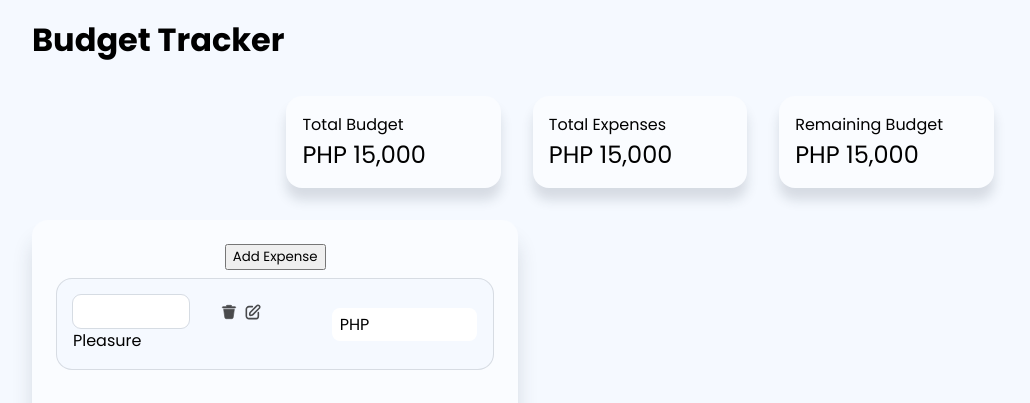
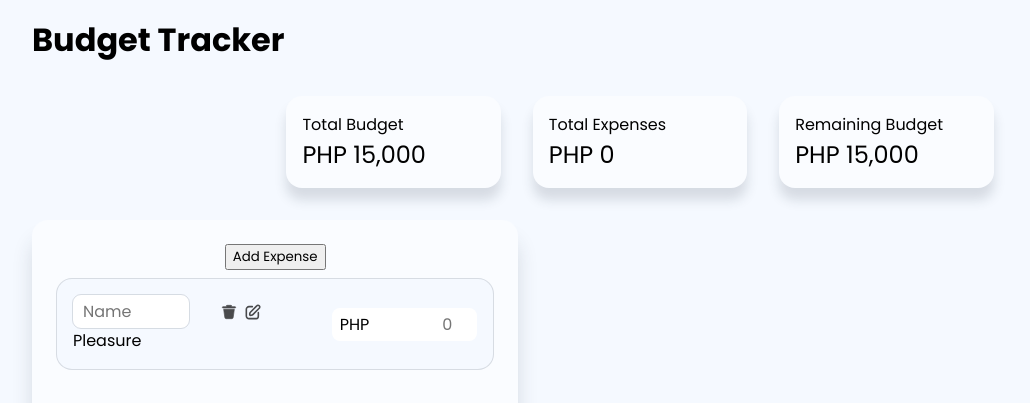
Before and after one commit to Wafflegum/Budget-Tracker, a React (Vite) app: page / in a window 1280 px wide. Both pictures are taken after a click on the button "Add Expense". Shown: the top 403 px of the page, without its empty margins (0-1030 px from the left). Built offline with nearby package versions, Linux system fonts and the light colour scheme.

Commit message:
- Added Local Storage saving - Can now edit expenses

```diff
--- a/src/App.jsx
+++ b/src/App.jsx
@@ -5,39 +5,57 @@ import BudgetCard from './assets/Components/BudgetCard/BudgetCard'
 import './assets/Components/BudgetCard/BudgetCard'
 import Expense from './assets/Components/Expense/Expense'
 function App() {
+	const [totalExpenses, setTotalExpenses] = useState(0)
 	const [expensesData, setExpensesData] = useState([])
 
 	const [newExpense, setNewExpense] = useState({})
 
+	function LoadExpenses() {
+		const storedExpenses = localStorage.getItem('expenses')
+
+		if (storedExpenses != null) {
+			const jsonExpenseData = JSON.parse(storedExpenses)
+			setExpensesData(jsonExpenseData)
+		}
+	}
+	useEffect(() => {
+		LoadExpenses()
+	}, [])
+
 	function CreateNewExpense() {
-		setNewExpense({ name: '', amount: '' })
+		const newExpense = { id: crypto.randomUUID(), name: '', amount: '' }
 
-		setExpensesData((prevExpenses) => [...prevExpenses, { name: '', amount: '' }])
+		setExpensesData((prevExpenses) => [...prevExpenses, newExpense])
+
+		setNewExpense(null)
 		// expensesData.length > 0 ? setExpensesData([...expensesData, newExpense]) : setExpensesData([newExpense])
 	}
 
-	function EditExpense(name, amount) {
-		const jsonExpenseData = JSON.stringify(expensesData)
-		localStorage.setItem('expenses', jsonExpenseData)
+	function EditExpense(id, name, amount) {
+		setExpensesData((prevExpensesData) => {
+			const updatedExpenses = prevExpensesData.map((expense) => {
+				return expense.id === id ? { ...expense, name, amount } : expense
+			})
+			updatedExpenses.forEach((expense) => setTotalExpenses(totalExpenses + parseFloat(expense.amount)))
+
+			const jsonExpenseData = JSON.stringify(updatedExpenses)
+			localStorage.setItem('expenses', jsonExpenseData)
+			return updatedExpenses
+		})
+
+		// if (expensesData.find((expense) => expense.id === id)) {
+		// 	let expense = expensesData.find((expense) => expense.id === id)
+		// 	expense.name = name
+		// 	expense.amount = amount
+		// }
 	}
-
-	function LoadExpenses() {
-		if (JSON.parse(localStorage.getItem('expenses') !== null)) {
-			const jsonExpenseData = JSON.parse(localStorage.getItem('expenses'))
-			setExpensesData(jsonExpenseData)
-		}
-	}
-
-	useEffect(() => {
-		LoadExpenses()
-	}, [])
 
 	return (
 		<main>
 			<h1>Budget Tracker</h1>
 			<div className="budget-container">
 				<BudgetCard title={'Total Budget'} value={'15,000'} />
-				<BudgetCard title={'Total Expenses'} value={'15,000'} />
+				<BudgetCard title={'Total Expenses'} value={totalExpenses} />
 				<BudgetCard title={'Remaining Budget'} value={'15,000'} />
 			</div>
 
@@ -49,10 +67,11 @@ function App() {
 				</header>
 
 				{expensesData
-					? expensesData.map((expense, index) => {
+					? expensesData.map((expense) => {
 							return (
 								<Expense
-									key={index}
+									key={expense.id}
+									id={expense.id}
 									name={expense.name}
 									amount={expense.amount}
 									categories={expense.categories}
--- a/src/assets/Components/Expense/Expense.jsx
+++ b/src/assets/Components/Expense/Expense.jsx
@@ -1,19 +1,35 @@
 import { useState, useEffect } from 'react'
 import './Expense.css'
 
-const Expense = ({ name, amount, categories, EditExpense }) => {
+const Expense = ({ id, name, amount, categories, EditExpense }) => {
 	const [editMode, setEditMode] = useState(false)
 
-	const [expenseName, setExpenseName] = useState('')
+	const [expenseName, setExpenseName] = useState(name || '')
+	const [expenseAmount, setExpenseAmount] = useState(amount || 0)
 
 	function FinalizeEdit(e) {
-		e.preventDefault()
-		edit()
-		setEditMode(false)
+		// const prevExpenseName = expenseName
+		if (e && typeof e.preventDefault === 'function') {
+			e.preventDefault()
+		}
+
+		if (expenseName && expenseAmount) {
+			EditExpense(id, expenseName, expenseAmount)
+			setEditMode(false)
+		}
+	}
+
+	function handleEditMode() {
+		if (expenseName && expenseAmount) {
+			setEditMode(!editMode)
+		} else {
+			setEditMode(true)
+			alert('All fields must be filled')
+		}
 	}
 
 	useEffect(() => {
-		setEditMode(true)
+		if (!name) setEditMode(true)
 	}, [name])
 
 	return (
@@ -28,8 +44,7 @@ const Expense = ({ name, amount, categories, EditExpense }) => {
 									type="text"
 									name=""
 									id="nameInput"
-									placeholder={name}
-									value={expenseName}
+									placeholder={expenseName ? expenseName : 'Name'}
 									onChange={(e) => setExpenseName(e.target.value)}
 								/>
 							</div>
@@ -41,23 +56,31 @@ const Expense = ({ name, amount, categories, EditExpense }) => {
 						<button id="deleteBtn">
 							<img src="./delete-icon.svg" alt="" />
 						</button>
-						<button id="editBtn" onClick={() => setEditMode(!editMode)}>
+						<button id="editBtn" onClick={() => handleEditMode()}>
 							<img src="./edit-icon.svg" alt="" />
 						</button>
 					</div>
 				</div>
 				<div className="expense-categories">Pleasure</div>
 			</div>
-			<div className="expense-amount">
+			<form className="expense-amount" onSubmit={(e) => FinalizeEdit(e)}>
 				{editMode ? (
 					<div className="input-container">
 						<span>PHP</span>
-						<input type="number" name="" id="amountInput" placeholder={amount} />
+						<input
+							type="number"
+							name=""
+							id="amountInput"
+							placeholder={expenseAmount}
+							onChange={(e) => {
+								setExpenseAmount(e.target.value)
+							}}
+						/>
 					</div>
 				) : (
-					`PHP ${amount}`
+					`PHP ${expenseAmount}`
 				)}
-			</div>
+			</form>
 		</div>
 	)
 }
```
